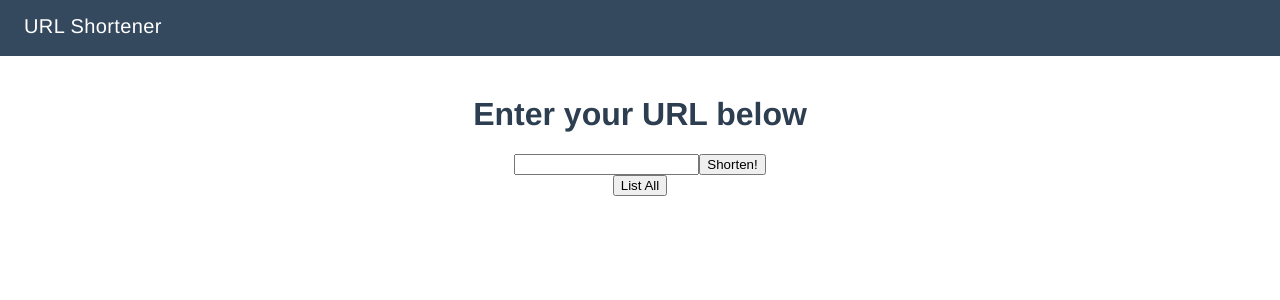
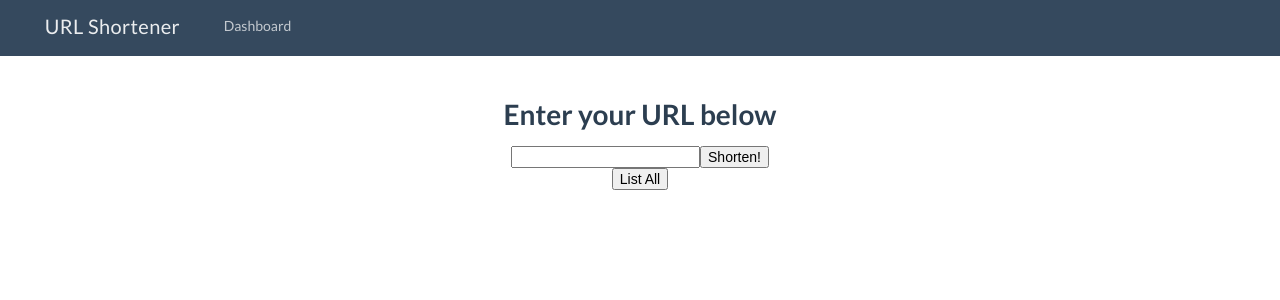
Before and after one commit to tri-chandra/url-shortener, a Vue app: page / in a window 1280 px wide. Shown: the top 300 px of the page. Built offline with nearby package versions, Linux system fonts and the light colour scheme.

Commit message:
Adding Semantic-UI

```diff
--- a/package.json
+++ b/package.json
@@ -12,7 +12,9 @@
     "test": "npm run unit"
   },
   "dependencies": {
+    "ajv": "^6.5.0",
     "axios": "^0.18.0",
+    "semantic-ui-css": "^2.3.1",
     "vue": "^2.5.2",
     "vue-router": "^3.0.1"
   },
--- a/src/App.vue
+++ b/src/App.vue
@@ -1,7 +1,12 @@
 <template>
   <div id="app">
     <header>
-      <span>URL Shortener</span>
+      <div class="ui inverted secondary menu">
+        <span class="item">URL Shortener</span>
+        <a class="item">
+          Dashboard
+        </a>
+      </div>
     </header>
     <main>
       <router-view></router-view>
--- a/src/main.js
+++ b/src/main.js
@@ -3,6 +3,8 @@
 import Vue from 'vue'
 import App from './App'
 import router from './router'
+
+import 'semantic-ui-css/semantic.min.css'
 
 Vue.config.productionTip = false
 
```
Also changed, not shown: 1 other file (tests, documents, lock files or other folders).
